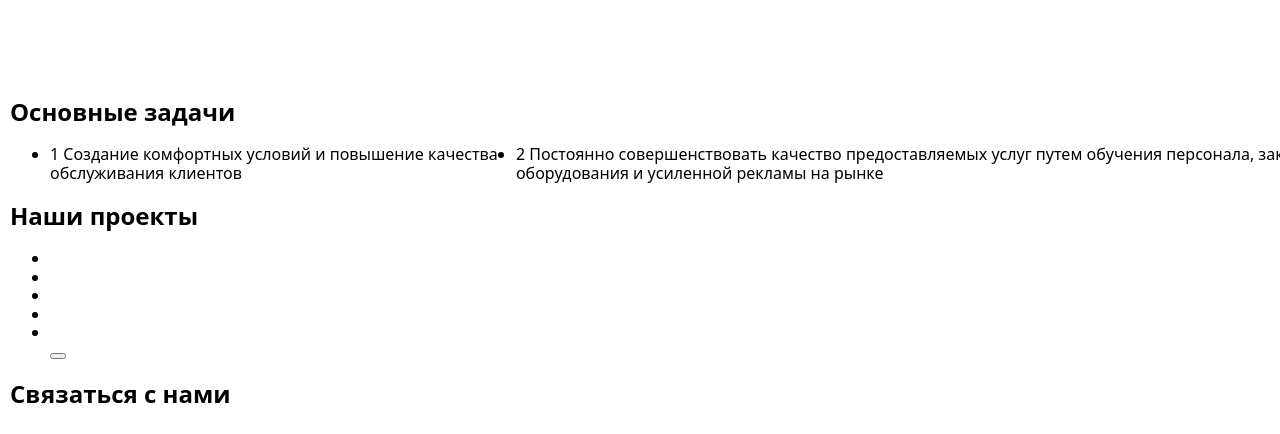
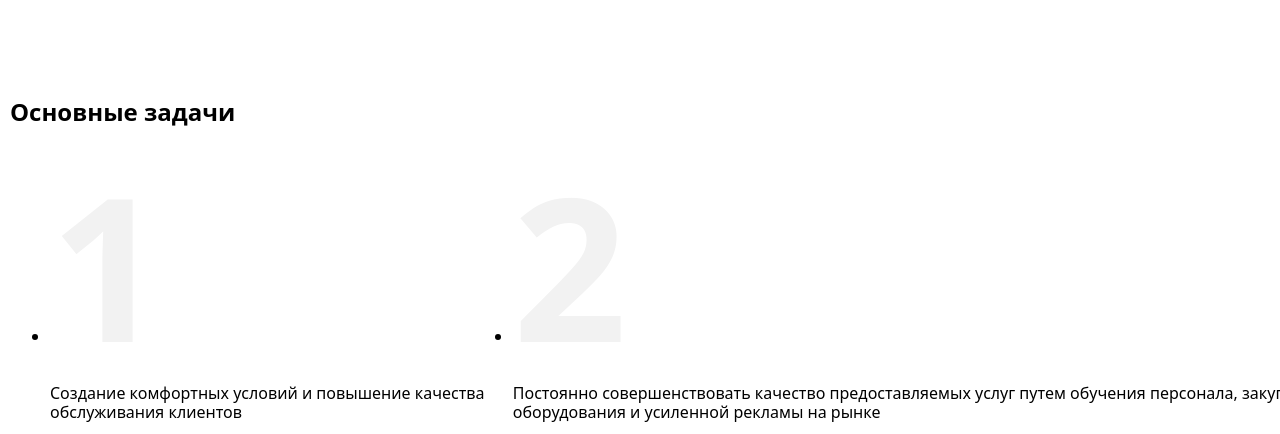
Before and after one commit to pro100flash/orange-test, a plain HTML site: page index.html in a window 1280 px wide. Shown: the part 1563-1997 px from the top of the page. Drawn offline with Linux system fonts and the light colour scheme.

Commit message:
+ циферки

```diff
--- a/css/style.css
+++ b/css/style.css
@@ -206,3 +206,16 @@ h1 span {
 .task-list {
     display: flex;
 }
+
+.task-list span {
+    font-style: normal;
+    font-weight: 900;
+    font-size: 200px;
+    line-height: 239px;
+    display: flex;
+    align-items: center;
+
+/* Gray 6 */
+
+color: #F2F2F2;
+}
```
